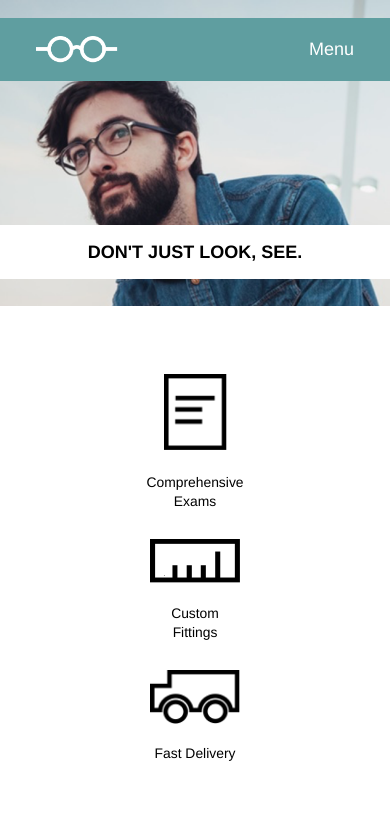
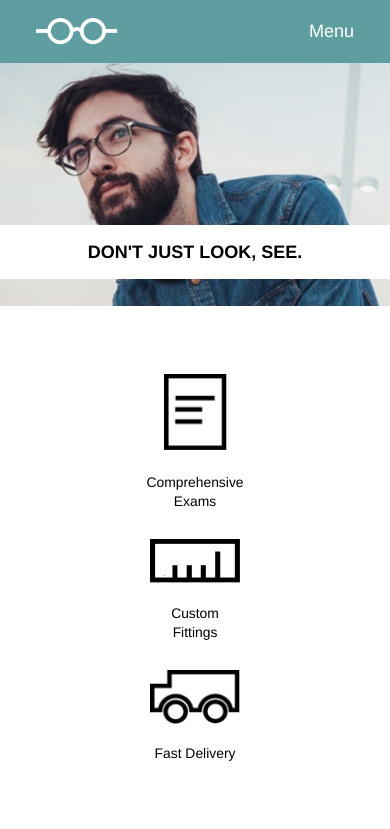
Before and after one commit to nabrus/tortoiseshell-optics, a plain HTML site: page index.html in a window 390 px wide. Shown: the top 829 px of the page. Drawn offline with Linux system fonts and the light colour scheme.

Commit message:
fix header gap at page top

```diff
--- a/resources/css/style.css
+++ b/resources/css/style.css
@@ -73,6 +73,7 @@ body {
   /* TABLET */
   .company {
     margin: 0;
+    position: static;
   }
 
   .background {
```
